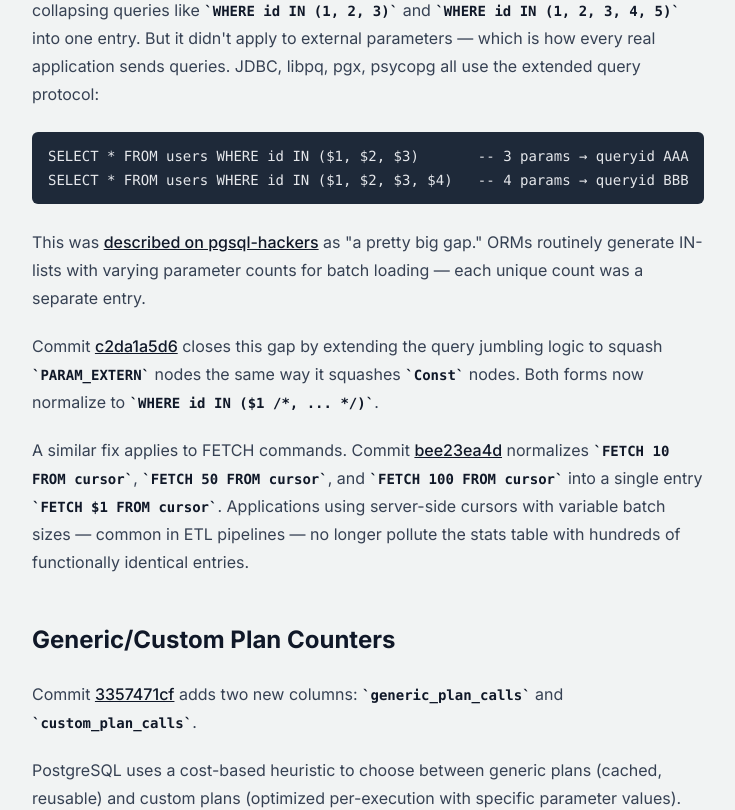
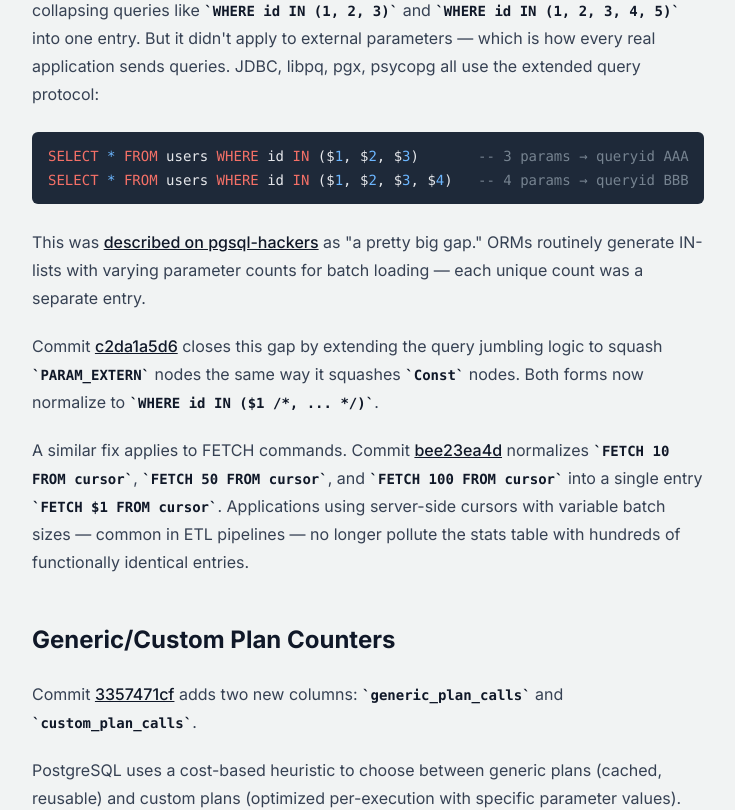
Before and after one commit to pgplex/pgconsole, a Next.js app in the folder website/: page /blog/postgres-19-feature-preview-pg-stat-statements in a window 1280 px wide. Shown: the part 800-1610 px from the top of the page, without its empty margins (8-743 px from the left). Built offline with nearby package versions, Linux system fonts and the light colour scheme.

Commit message:
chore: use markdown it

```diff
--- a/website/package.json
+++ b/website/package.json
@@ -13,14 +13,16 @@
     "@tailwindplus/elements": "0.0.0-insiders.98ea4bc",
     "clsx": "^2.1.1",
     "gray-matter": "^4.0.3",
+    "highlight.js": "^11.11.1",
+    "markdown-it": "^14.1.1",
     "next": "^16",
     "react": "^19",
     "react-dom": "^19",
-    "react-markdown": "^10.1.0",
     "tailwindcss": "^4.1.18"
   },
   "devDependencies": {
     "@tailwindcss/postcss": "^4.1.18",
+    "@types/markdown-it": "^14.1.2",
     "@types/node": "^20",
     "@types/react": "^19",
     "@types/react-dom": "^19",
--- a/website/src/app/blog/[slug]/page.tsx
+++ b/website/src/app/blog/[slug]/page.tsx
@@ -1,5 +1,14 @@
 import { notFound } from 'next/navigation'
-import Markdown from 'react-markdown'
+import hljs from 'highlight.js/lib/core'
+import sql from 'highlight.js/lib/languages/sql'
+import toml from 'highlight.js/lib/languages/ini'
+import bash from 'highlight.js/lib/languages/bash'
+import MarkdownIt from 'markdown-it'
+import 'highlight.js/styles/github-dark-dimmed.css'
+
+hljs.registerLanguage('sql', sql)
+hljs.registerLanguage('toml', toml)
+hljs.registerLanguage('bash', bash)
 import { Container } from '@/components/elements/container'
 import { Eyebrow } from '@/components/elements/eyebrow'
 import { Main } from '@/components/elements/main'
@@ -30,6 +39,29 @@ function extractToc(markdown: string): TocEntry[] {
   return entries
 }
 
+const md = new MarkdownIt({
+  html: true,
+  linkify: true,
+  highlight: (str, lang) => {
+    if (lang && hljs.getLanguage(lang)) {
+      return hljs.highlight(str, { language: lang }).value
+    }
+    return ''
+  },
+})
+
+// Add id attributes to h2/h3 for TOC anchor links
+md.renderer.rules.heading_open = (tokens, idx) => {
+  const token = tokens[idx]
+  const tag = token.tag
+  if (tag === 'h2' || tag === 'h3') {
+    const content = tokens[idx + 1]?.children?.map((t) => t.content).join('') ?? ''
+    const id = slugify(content)
+    return `<${tag} id="${id}">`
+  }
+  return `<${tag}>`
+}
+
 export function generateStaticParams() {
   return getPosts().map((post) => ({ slug: post.slug }))
 }
@@ -40,6 +72,7 @@ export default async function BlogPostPage({ params }: { params: Promise<{ slug:
   if (!post) notFound()
 
   const toc = extractToc(post.content)
+  const html = md.render(post.content)
 
   return (
     <>
@@ -61,16 +94,10 @@ export default async function BlogPostPage({ params }: { params: Promise<{ slug:
             </div>
 
             <div className="relative mt-8 flex gap-16">
-              <div className="prose prose-mist dark:prose-invert max-w-2xl min-w-0">
-                <Markdown
-                  components={{
-                    h2: ({ children }) => <h2 id={slugify(String(children))}>{children}</h2>,
-                    h3: ({ children }) => <h3 id={slugify(String(children))}>{children}</h3>,
-                  }}
-                >
-                  {post.content}
-                </Markdown>
-              </div>
+              <div
+                className="prose prose-mist dark:prose-invert max-w-2xl min-w-0"
+                dangerouslySetInnerHTML={{ __html: html }}
+              />
 
               {toc.length > 0 && (
                 <nav className="hidden lg:block">
```
Also changed, not shown: 1 other file (tests, documents, lock files or other folders).
